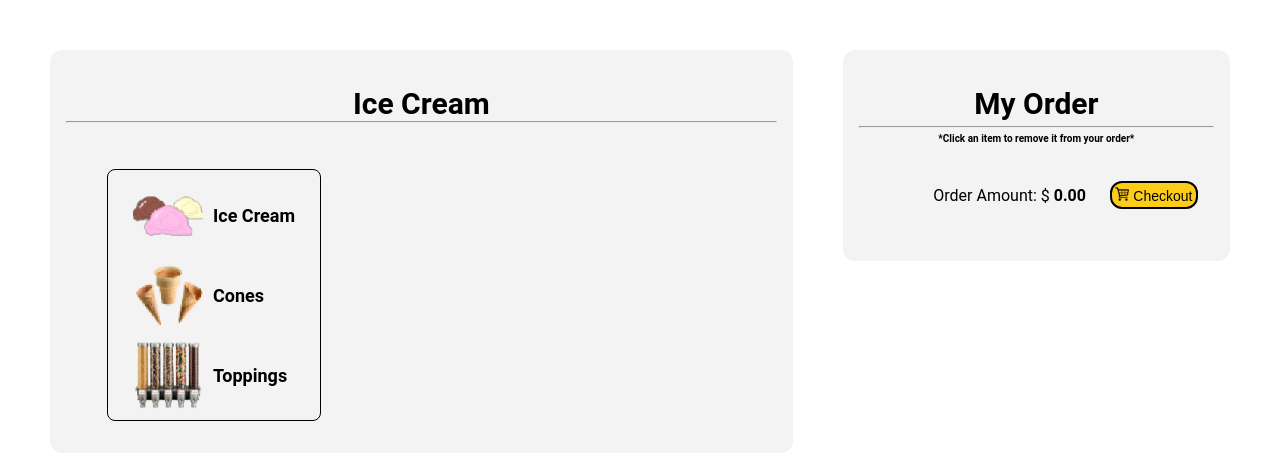
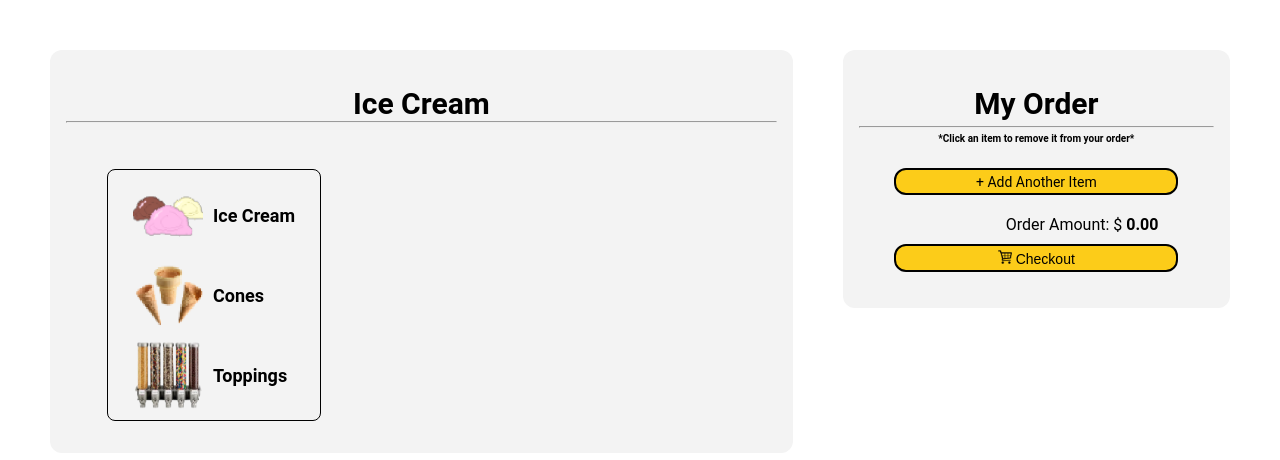
Before and after one commit to Darkmono112/Hacksmith2023, a Django app: page /order/ in a window 1280 px wide. Shown: the part 99-559 px from the top of the page. Run offline with Django 4.2, Linux system fonts and the light colour scheme; data that the repository does not hold is empty.

Commit message:
Got cart to work

```diff
--- a/DroneCones/DroneConesApp/templates/DroneConesApp/Orders/order.html
+++ b/DroneCones/DroneConesApp/templates/DroneConesApp/Orders/order.html
@@ -26,47 +26,46 @@
 
         <div id="coneflavors" style="display: none; margin-left: 50px">
             {% for flavor in cone_flavors %}
-            <div style="display: inline-block"><a class="pick-icon" href="#"><img style="width: 100px; height: auto;" src="{% static 'DroneConesApp/images/Sprites/Cones/'|add:flavor.flavor|add:'.png' %}"><li>{{flavor.flavor}}</li></a></div>
+            <div style="display: inline-block"><a class="pick-icon" data-price="{{flavor.price}}" href="#"><img style="width: 100px; height: auto;" src="{% static 'DroneConesApp/images/Sprites/Cones/'|add:flavor.flavor|add:'.png' %}"><li>{{flavor.flavor}}</li></a></div>
             {% endfor %}
         </div>
 
         <div id="toppingflavors" style="display: none; margin-left: 50px">
             {% for flavor in topping_flavors %}
-            <div style="display: inline-block"><a class="pick-icon" href="#"><img style="width: 100px; height: auto;" src="{% static 'DroneConesApp/images/Sprites/Toppings/'|add:flavor.flavor|add:'.png' %}"><li>{{flavor.flavor}}</li></a></div>
+            <div style="display: inline-block"><a class="pick-icon" data-price="{{flavor.price}}" href="#"><img style="width: 100px; height: auto;" src="{% static 'DroneConesApp/images/Sprites/Toppings/'|add:flavor.flavor|add:'.png' %}"><li>{{flavor.flavor}}</li></a></div>
             {% endfor %}
         </div>
 
     </div>
 </div>
-<div class="content-container" style="margin-left: 50px; width: 40%">
+<div class="content-container" style="margin-left: 50px; width: 40%; text-align: center">
     <form method="post" action="{% url 'DroneConesApp:order' %}">
         {% csrf_token %}
         <h1 style="text-align: center; font-size: 30px">My Order</h1>
         <hr style="margin-top: -15px; margin-bottom: 30px">
-        <h4 style="text-align: center; margin-top: -25px; font-size: 10px">*Click an item to remove it from your order*</h4>
-        <br>
-        <div class="sub-content-container" id="myOrderContainer" style="display: flex; flex-direction: column; margin-top: -30px;">
-            <div id="order-container">
+        <h4 style="text-align: center; margin-top: -25px; margin-bottom: 35px; font-size: 10px">*Click an item to remove it from your order*</h4>
+        <div class="sub-content-container" id="myOrderContainer" style="width: 100%; display: flex; flex-direction: column; align-items: center; margin-top: -30px; margin-left: 0; padding: 0">
+            <div id="order-container" style="display: flex;flex-direction: row;flex-wrap: wrap;">
                 <!-- This is where order entries will go -->
             </div>
-            <div style="text-align: right;">
+            <div style="text-align: right; width: 80%">
                 <br>
-                <span>Order Amount: $</span>
-                <input type="hidden" id="total-price-input" name="total-price-input">
-                <span id="total-price" style="font-weight: bold; margin-right: 20px">0.00</span>
-                <button id="checkout-button" class="button" type="submit">
-                    <img src="{% static 'DroneConesApp/images/checkout.png' %}" height="14px" width="auto"> Checkout
-                </button>
+                <a id="add-order-item" class="button" style="display: block; text-align: center;">+ Add Another Item</a>
+                <div>
+                    <span>Order Amount: $</span>
+                    <input type="hidden" id="total-price-input" name="total-price-input">
+                    <span id="total-price" style="font-weight: bold; margin-right: 20px">0.00</span>
+                </div>
             </div>
         </div>
+        <button id="checkout-button" class="button" type="submit" style="width: 80%; margin-top: 10px">
+            <img src="{% static 'DroneConesApp/images/checkout.png' %}" height="14px" width="auto"> Checkout
+        </button>
     </form>
 </div>
 
-
-
-
 <script>
-// JavaScript code to handle option selection and flavor selection
+// JavaScript code to handl e option selection and flavor selection
 
 // Option list
 const optionList = document.querySelector('.option-list ul');
@@ -76,7 +75,7 @@ const coneFlavors = document.getElementById('coneflavors');
 const toppingFlavors = document.getElementById('toppingflavors');
 
 optionItems.forEach((item) => {
-    item.addEventListener('click', (event) => {
+    item.addEventListener('click', () => {
         optionItems.forEach((el) => {
             el.classList.remove('selected');
         });
@@ -112,6 +111,7 @@ flavorDivs.forEach((flavorDiv) => {
     const addButton = document.createElement('button');
     addButton.textContent = 'Add to Order';
     addButton.style.display = 'none';
+    addButton.class = 'button'
 
     flavorDiv.appendChild(addButton);
 
@@ -129,28 +129,24 @@ flavorDivs.forEach((flavorDiv) => {
     // Create a new entry in the order
     const orderEntry = document.createElement('div');
     orderEntry.classList.add('order-entry');
-    const orderItemContainer = document.createElement('div');
-    orderItemContainer.style.display = 'inline-block';
+    orderEntry.setAttribute('data-price', flavorPrice.toString());
     const orderImage = flavorImage.cloneNode(true);
     orderImage.style.width = '70px';
     const orderName = document.createElement('span');
     orderName.textContent = flavorName;
     orderEntry.appendChild(orderImage);
     orderEntry.appendChild(orderName);
-    orderItemContainer.append(orderEntry);
-    myOrderContainer.appendChild(orderItemContainer);
+    myOrderContainer.appendChild(orderEntry);
 
     const hiddenNameInput = document.createElement('input');
     hiddenNameInput.type = 'hidden';
     hiddenNameInput.name = 'order_item_name[]';
     hiddenNameInput.value = flavorName;
 
-    // Append the hidden inputs to the form
-    const form = document.querySelector('form');
-    form.appendChild(hiddenNameInput);
+    orderEntry.append(hiddenNameInput)
 
-    orderItemContainer.addEventListener('click', () => {
-        removeItemFromOrder(orderItemContainer);
+    orderEntry.addEventListener('click', () => {
+        removeItemFromOrder(orderEntry);
     });
 
     // Update the total price
@@ -159,30 +155,46 @@ flavorDivs.forEach((flavorDiv) => {
     document.getElementById('total-price-input').value = totalPrice.toFixed(2);
 });
 
-
 });
 
 function removeItemFromOrder(itemElement) {
     itemElement.remove();
-
     // Recalculate the total price after removing the item
     const orderItems = collectOrderItems();
     updateTotalPrice(orderItems);
 }
 
 function updateTotalPrice(orderItems) {
-    // Recalculate the total price
-    let totalPrice = 0;
-    orderItems.forEach((item) => {
-        // Calculate the total price based on your item's properties
-        // For example, if you have a property itemPrice for each item, you can use it here.
-        // totalPrice += item.itemPrice;
+    const totalPrice = calculateTotalPrice(orderItems);
+    document.getElementById('total-price').textContent = totalPrice.toFixed(2); // Display as currency
+}
+
+function calculateTotalPrice(orderItems) {
+    totalPrice = 0;
+    for (const orderItem of orderItems) {
+        totalPrice += orderItem.price;
+    }
+    return totalPrice;
+}
+
+function collectOrderItems() {
+    const orderItems = [];
+    const orderEntryElements = document.querySelectorAll('.order-entry');
+
+    orderEntryElements.forEach((entry) => {
+        const imageSrc = entry.querySelector('img').src;
+        const itemName = entry.querySelector('span').textContent;
+        const price = Number(entry.getAttribute('data-price'))/100
+        orderItems.push({ imageSrc, itemName, price });
+        // Add a click event listener to remove the item when clicked
+        entry.addEventListener('click', () => {
+            removeItemFromOrder(entry);
+        });
     });
 
-    document.getElementById('total-price').textContent = totalPrice.toFixed(2); // Display as currency
-    document.getElementById('total-price-input').value = totalPrice.toFixed(2);
+    return orderItems;
+}
 
-}
 </script>
 
 
```
